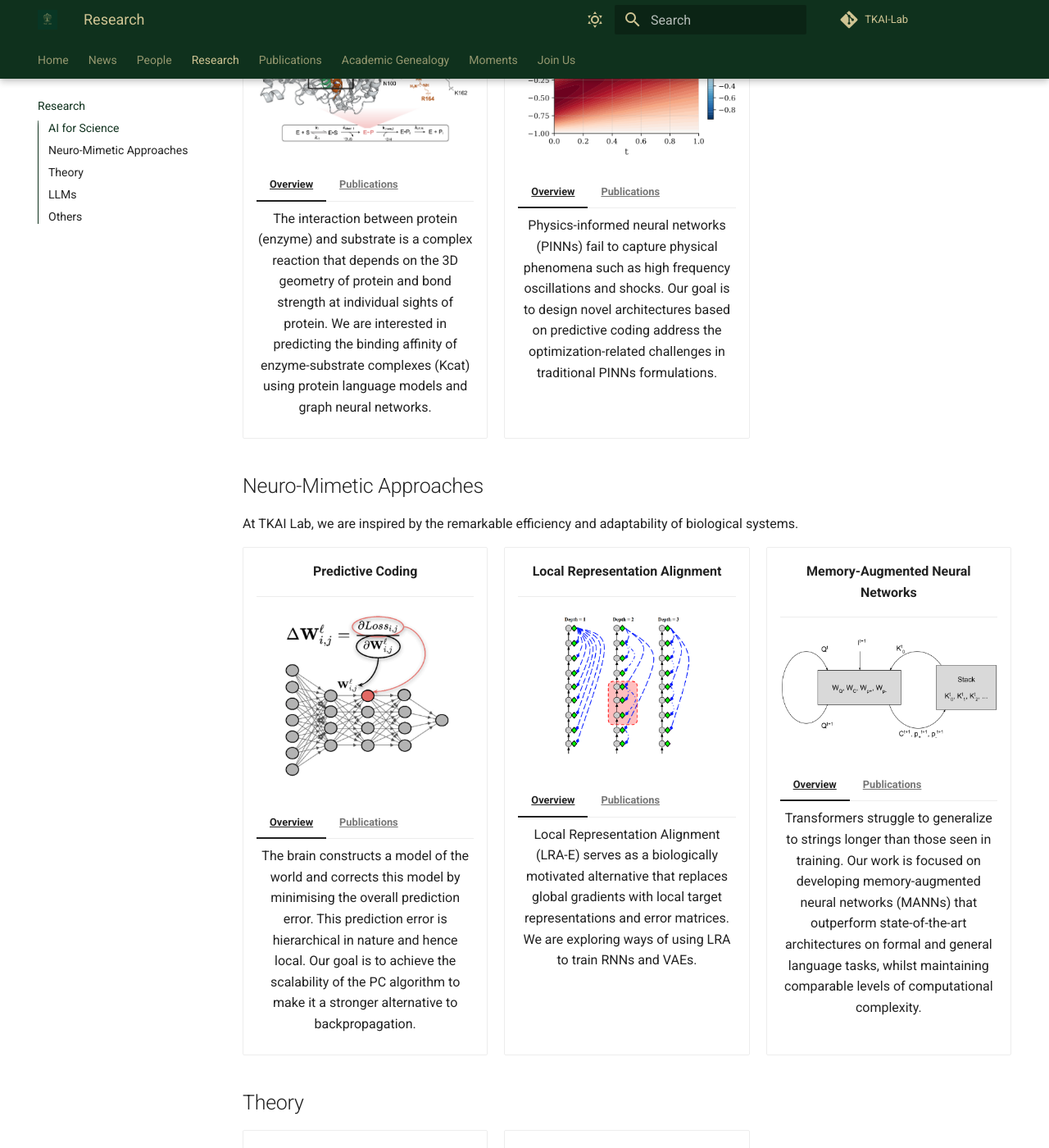
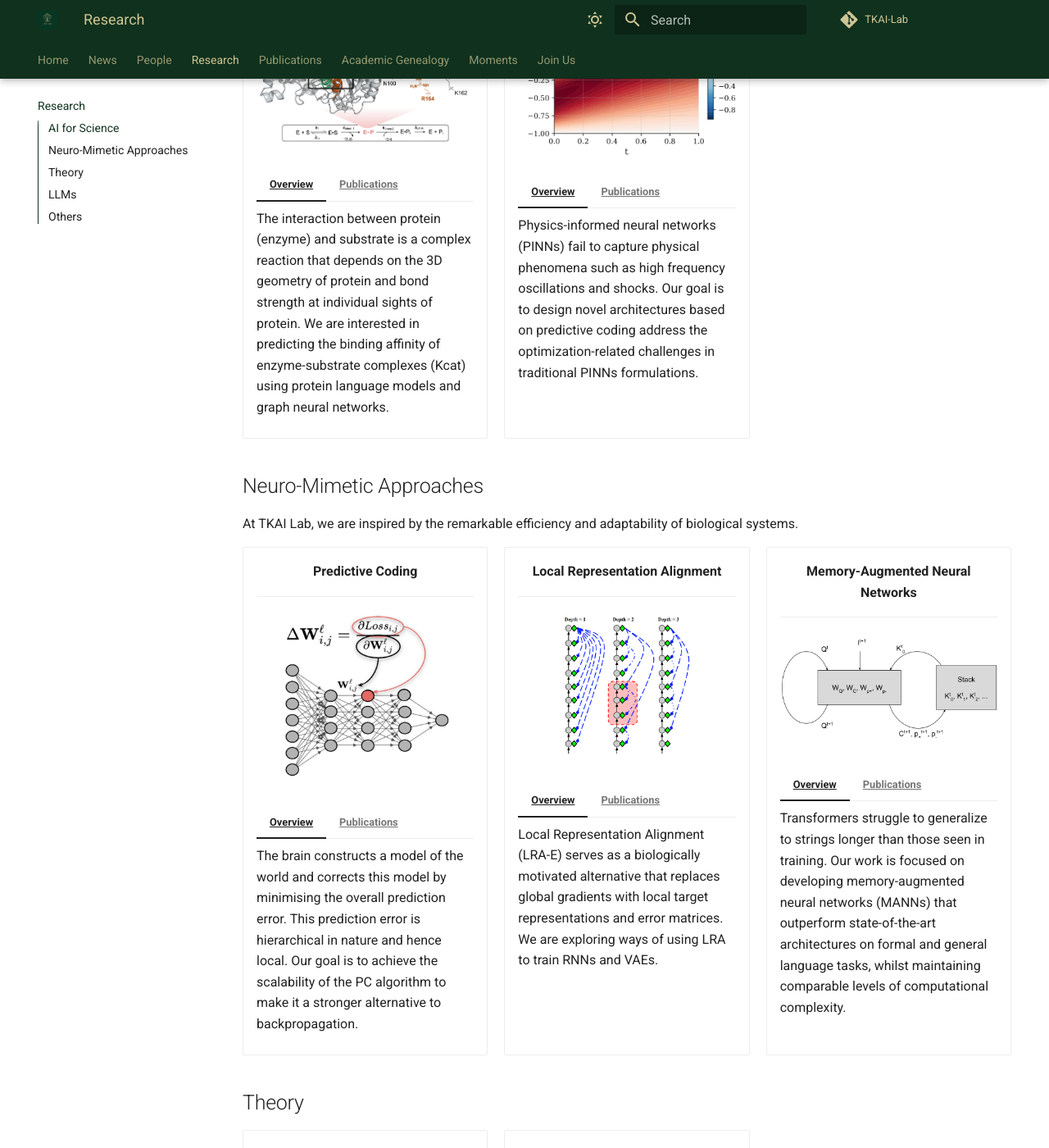
Before and after one commit to TKAI-LAB-Mali/tkai-lab-mali.github.io, an MkDocs documentation site: the page built from docs/research.md, in a window 1280 px wide and 1400 px high, scrolled down 580 px. Shown: the whole window at 82% size. Built offline with MkDocs 1.6.1 and Material for MkDocs 9.7.7, drawn with Linux system fonts in a browser that asks for light colours.

Commit message:
left align research grid

```diff
--- a/docs/research.md
+++ b/docs/research.md
@@ -6,7 +6,7 @@ Our mission at the TKAI Lab is to develop stable AI systems by integrating insig
 
 We are committed to harnessing the power of AI to revolutionize other scientific domains.
 
-<div class="grid cards" markdown>
+<div class="grid cards research-grid" markdown>
 
 - **Enzyme-Substrate Affinity Prediction**
 
@@ -38,7 +38,7 @@ We are committed to harnessing the power of AI to revolutionize other scientific
 
 At TKAI Lab, we are inspired by the remarkable efficiency and adaptability of biological systems.
 
-<div class="grid cards" markdown>
+<div class="grid cards research-grid" markdown>
 
 - **Predictive Coding**
 
@@ -84,7 +84,7 @@ At TKAI Lab, we are inspired by the remarkable efficiency and adaptability of bi
 
 ## Theory
 
-<div class="grid cards" markdown>
+<div class="grid cards research-grid" markdown>
 
 - **Surprisal-Rènyi Free Energy**
 
@@ -112,7 +112,7 @@ At TKAI Lab, we are inspired by the remarkable efficiency and adaptability of bi
 
 ## LLMs
 
-<div class="grid cards" markdown>
+<div class="grid cards research-grid" markdown>
 
 - **Neuro-Symbolic LMs**
 
@@ -142,7 +142,7 @@ At TKAI Lab, we are inspired by the remarkable efficiency and adaptability of bi
 
 ## Others
 
-<div class="grid cards" markdown>
+<div class="grid cards research-grid" markdown>
 
 - **High Performance Computing**
 
--- a/docs/stylesheets/extra.css
+++ b/docs/stylesheets/extra.css
@@ -91,7 +91,7 @@
 .arrow.left { left: 10px; }
 .arrow.right { right: 10px; }
 
-/* --- People Page Grid & Cards --- */
+/* People Page Grid & Cards */
 .grid.cards {
   display: grid;
   grid-template-columns: repeat(3, 1fr);
@@ -116,6 +116,20 @@
   align-items: center;
   text-align: center;
   height: 100%;
+}
+
+/* Research Page Specific: Left-align Overview/Publications tabs and content */
+.research-grid .tabbed-set {
+  align-self: stretch;
+  text-align: left;
+}
+
+.research-grid .tabbed-labels {
+  justify-content: flex-start;
+}
+
+.research-grid .tabbed-content {
+  text-align: left;
 }
 
 /* People Page Social Icons */
```
